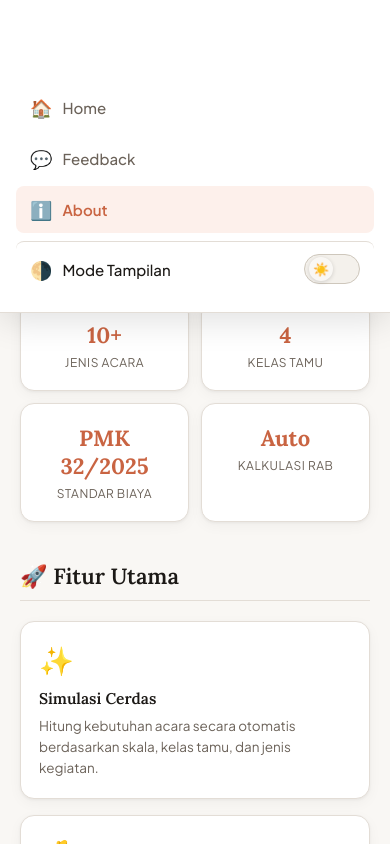
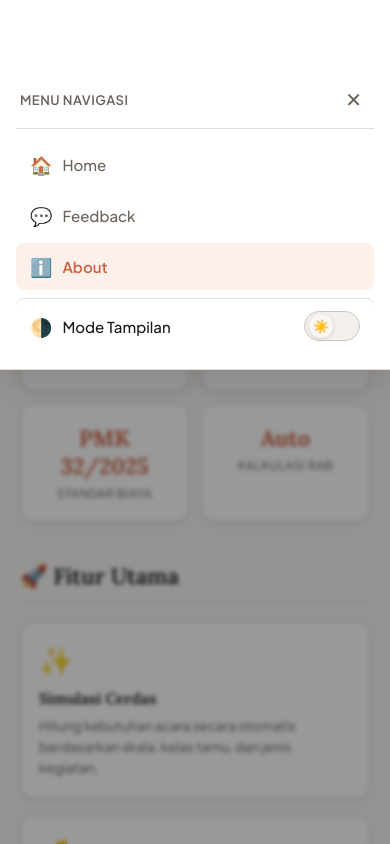
Before and after one commit to dendyadinirwana/kang-event, a React (Vite) app: page /about in a window 390 px wide. Both pictures are taken after a click on the button "Toggle navigation". Shown: the top 844 px of the page. Built offline with nearby package versions, Linux system fonts and the light colour scheme.

Commit message:
feat(ux): add click-outside backdrop and close button to mobile nav drawer

```diff
--- a/src/components/AppHeader.jsx
+++ b/src/components/AppHeader.jsx
@@ -69,9 +69,21 @@ export default function AppHeader() {
                 </div>
             </header>
 
-            {/* Mobile Drawer */}
+            {/* Mobile Drawer Overlay & Content */}
             {menuOpen && (
+                <>
+                    {/* Backdrop to close when clicking outside */}
+                    <div className="mobile-nav-backdrop" onClick={() => setMenuOpen(false)} />
+
                     <div className="mobile-nav-drawer">
+                        {/* Explicit Close Button inside Drawer for better UX */}
+                        <div className="mobile-nav-drawer-header">
+                            <span style={{ fontWeight: 600, color: 'var(--text-muted)', fontSize: '13px', textTransform: 'uppercase', letterSpacing: '0.5px' }}>Menu Navigasi</span>
+                            <button className="mobile-nav-close-btn" onClick={() => setMenuOpen(false)}>
+                                ✕
+                            </button>
+                        </div>
+
                         {navLinks.map((link) => (
                             <Link
                                 key={link.path}
@@ -91,6 +103,7 @@ export default function AppHeader() {
                             <ThemeToggle />
                         </div>
                     </div>
+                </>
             )}
         </div>
     );
--- a/src/index.css
+++ b/src/index.css
@@ -2681,6 +2681,44 @@
       animation: slideDown 0.25s cubic-bezier(0.4, 0, 0.2, 1);
     }
 
+    .mobile-nav-backdrop {
+      position: fixed;
+      inset: 0;
+      background: rgba(0, 0, 0, 0.4);
+      z-index: 998;
+      backdrop-filter: blur(2px);
+      -webkit-backdrop-filter: blur(2px);
+      animation: fadeIn 0.2s ease;
+    }
+
+    .mobile-nav-drawer-header {
+      display: flex;
+      justify-content: space-between;
+      align-items: center;
+      padding: 0 4px 12px;
+      margin-bottom: 8px;
+      border-bottom: 1px solid var(--border);
+    }
+
+    .mobile-nav-close-btn {
+      background: none;
+      border: none;
+      font-size: 20px;
+      color: var(--text-muted);
+      cursor: pointer;
+      padding: 4px 8px;
+      display: flex;
+      align-items: center;
+      justify-content: center;
+      border-radius: 6px;
+      transition: background 0.2s, color 0.2s;
+    }
+
+    .mobile-nav-close-btn:hover {
+      background: var(--surface2);
+      color: var(--text);
+    }
+
     @keyframes slideDown {
       from {
         opacity: 0;
```
Also changed, not shown: 2 other files (tests, documents, lock files or other folders). Lines whose indentation alone changed are shown as unchanged.
